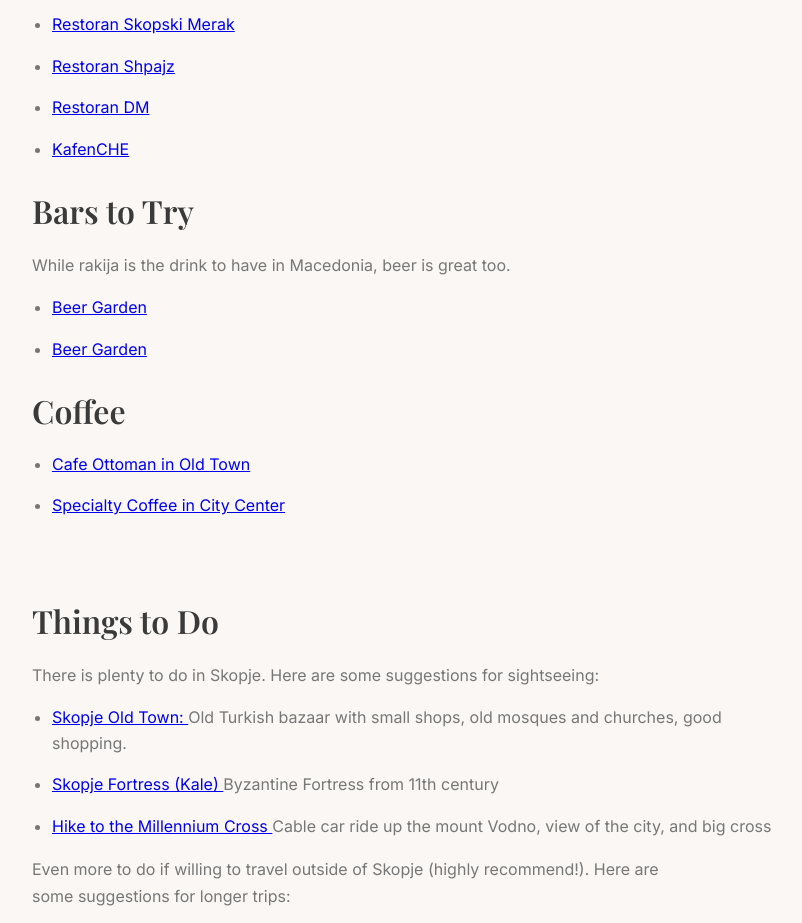
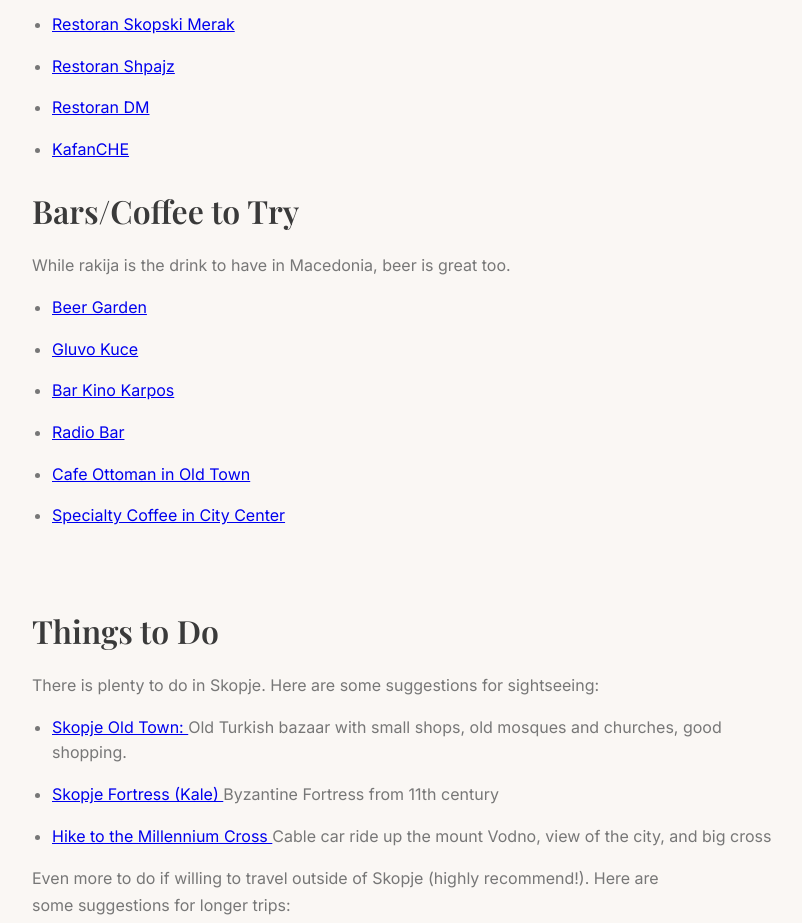
Before and after one commit to NelaMrchkovska/Mrchkovska-Grumbach-Wedding, a plain HTML site: page index.html in a window 1280 px wide. Shown: the part 9340-10263 px from the top of the page, without its empty margins (308-1110 px from the left). Drawn offline with nearby package versions, Linux system fonts and the light colour scheme.

Commit message:
Update index.html

```diff
--- a/index.html
+++ b/index.html
@@ -376,7 +376,7 @@
             <ul>
   <li>
     <a href="https://maps.app.goo.gl/NauhMQ9baLDwGhHY8?g_st=ic" target="_blank">
-      KafenCHE
+      KafanCHE
     </a>
   </li>
 </ul>
@@ -385,12 +385,12 @@
 
       </p>
 
-      <h2>Bars to Try</h2>
+      <h2>Bars/Coffee to Try</h2>
       <p>
         While rakija is the drink to have in Macedonia, beer is great too.
       <ul>
   <li>
-    <a href="https://share.google/8Pa0Y7apKJQckjpAE" target="_blank">
+    <a href="https://maps.app.goo.gl/f7ZCD3aq7mmBjEpq7" target="_blank">
      Beer Garden
     </a>
   </li>
@@ -398,15 +398,27 @@
 
             <ul>
   <li>
-    <a href="https://share.google/8Pa0Y7apKJQckjpAE" target="_blank">
-     Beer Garden
+    <a href="https://maps.app.goo.gl/ZNQtTU4qMGSrXp3V6" target="_blank">
+     Gluvo Kuce
     </a>
   </li>
 </ul>
 
+                  <ul>
+  <li>
+    <a href="https://maps.app.goo.gl/bbeVuFaSbyYW8zun7" target="_blank">
+     Bar Kino Karpos
+    </a>
+  </li>
+</ul>
 
-      <h2>Coffee </h2>
-      <p>
+                        <ul>
+  <li>
+    <a href="https://maps.app.goo.gl/kjQ84KFvRU59Bwg77" target="_blank">
+     Radio Bar
+    </a>
+  </li>
+</ul>
 
       <ul>
   <li>
@@ -425,9 +437,6 @@
 </ul>
 
 
-
-
-      </p>
     </section>
 
     <section id="things-to-do">
```
